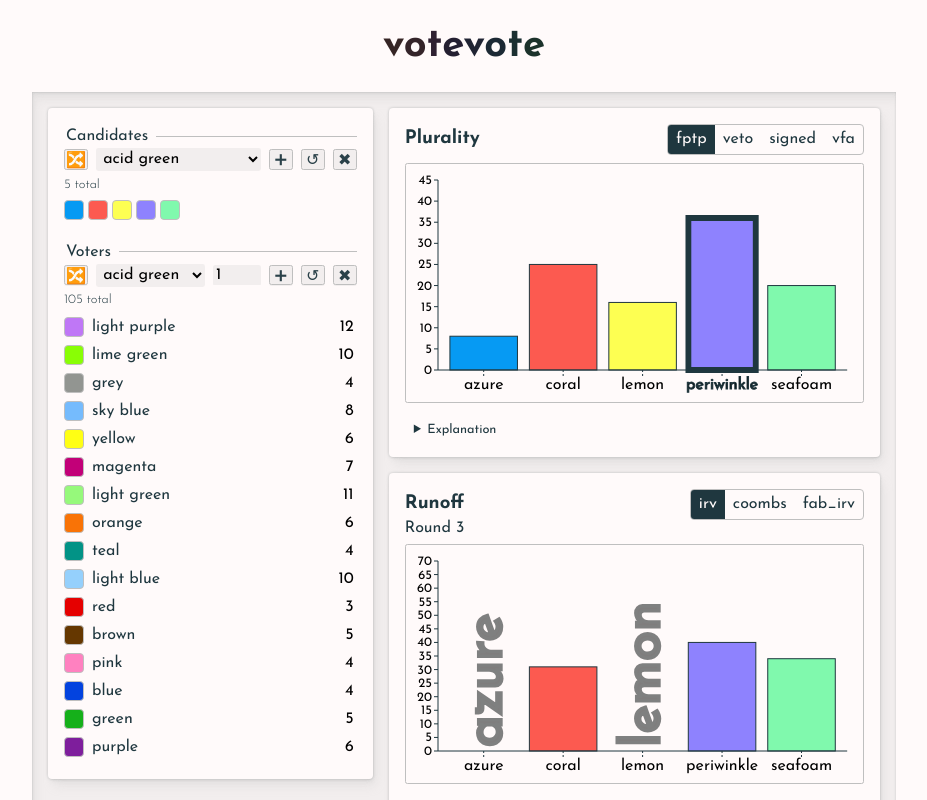
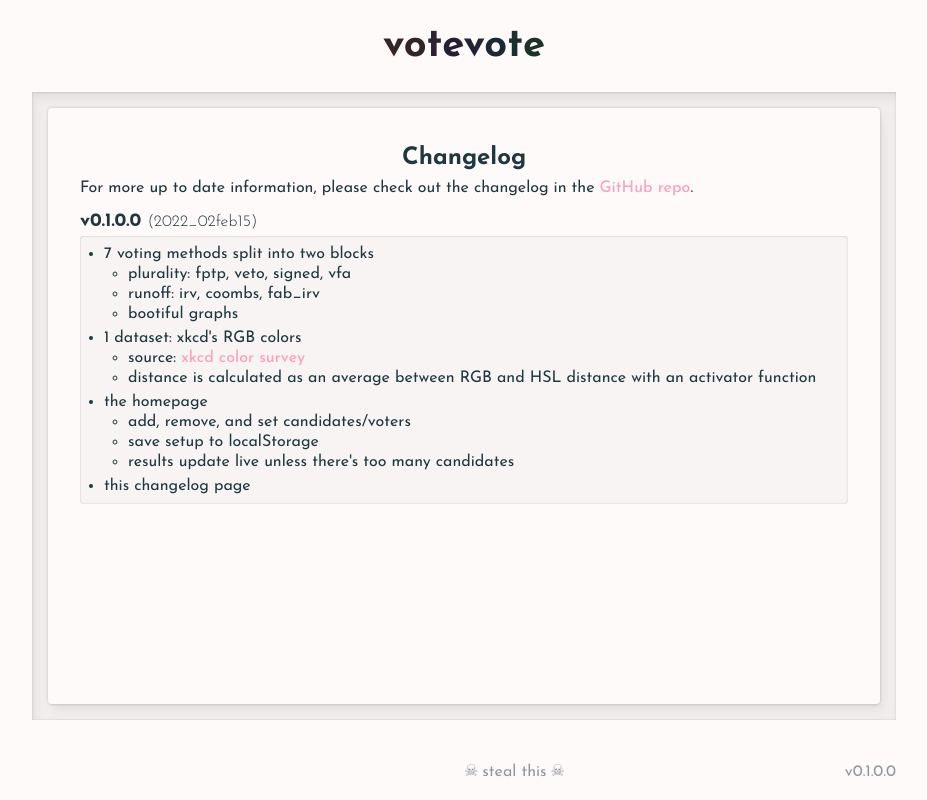
Before and after one commit to tif-calin/votevote, a React (Create React App) app: page /changelog in a window 1280 px wide. Before the commit this address led to /. Shown: the whole page, without its empty margins (176-1103 px from the left). Built offline with nearby package versions, Linux system fonts and the light colour scheme.

Commit message:
add Changelog page

```diff
--- a/src/index.tsx
+++ b/src/index.tsx
@@ -3,6 +3,7 @@ import ReactDOM from 'react-dom';
 import { BrowserRouter as Router, Navigate, Route, Routes } from 'react-router-dom';
 import Layout from './components/layout';
 import './styles/index.css';
+import { MemoizedChangelogPage } from './views/changelog';
 import { MemoizedHomePage } from './views/home';
 
 const App = () => {
@@ -11,6 +12,7 @@ const App = () => {
       <Layout>
         <Routes>
           <Route path="/" element={<MemoizedHomePage />} />
+          <Route path="/changelog" element={<MemoizedChangelogPage />} />
           <Route path="*" element={<Navigate to="/" />} />
         </Routes>
       </Layout>
--- /dev/null
+++ b/src/views/changelog/ChangelogPage.tsx
@@ -0,0 +1,122 @@
+import React from 'react';
+import styled from 'styled-components';
+import A from '../../components/A';
+
+interface Props {};
+
+const Container = styled.div`
+  display: flex;
+  flex-wrap: wrap;
+  gap: var(--padding);
+  align-items: stretch;
+
+  box-shadow: var(--shadow-inset-medium), inset 0 0 2px hsl(var(--shadow-color));
+  filter: lightness(0.5);
+  backdrop-filter: invert(0.05);
+
+  & *.island {
+    border-radius: 0.25rem;
+    background-color: var(--color-white);
+    box-shadow: var(--shadow-elevation-medium), 0 0 3px hsl(var(--shadow-color));
+  }
+
+  & > section {
+    padding: calc(2 * var(--padding));
+    width: 100%;
+
+    & > .release {
+      padding: 0.5rem calc(1.5 * var(--padding));
+      backdrop-filter: invert(0.025);
+      border-radius: 0.25rem;
+      box-shadow: var(--shadow-inset-low), inset 0 0 2px hsl(var(--shadow-color));
+    }
+
+    & ul {
+      line-height: 1.25;
+      margin-bottom: 0.25rem;
+      padding-left: calc(1.5 * var(--padding));
+    }
+
+    & a {
+      font-weight: 500;
+      color: var(--oc-pink-3);
+      text-decoration: underline;
+      text-decoration-color: rgba(var(--oc-pink-5-rgb), 0);
+
+      transition: text-decoration-color 0.1s;
+
+      &:hover {
+        color: var(--oc-pink-9);
+        text-decoration-color: var(--oc-pink-9);
+      }
+    }
+
+    & h2 {
+      width: 100%;
+      text-align: center;
+      margin: 0;
+    }
+
+    & h3 {
+      margin-top: 0.5rem;
+      width: 100%;
+
+      & > span {
+        font-size: 1rem;
+        font-weight: 300;
+
+        &::before { content: "("; }
+        &::after { content: ")"; }
+      }
+    }
+  }
+`;
+
+const ChangelogPage: React.FC<Props> = () => {
+  return (
+    <Container>
+      <section className="island">
+        <h2>Changelog</h2>
+        <p>
+          For more up to date information, please check out the changelog in the <A href="https://github.com/tif-calin/votevote/blob/main/CHANGELOG.md">GitHub repo</A>.
+        </p>
+
+        <h3>v0.1.0.0 <span>2022_02feb15</span></h3>
+        <ul className="release">
+          <li>
+            <span>7 voting methods split into two blocks</span>
+            <ul>
+              <li>plurality: fptp, veto, signed, vfa</li>
+              <li>runoff: irv, coombs, fab_irv</li>
+              <li>bootiful graphs</li>
+            </ul>
+          </li>
+          <li>
+            <span>1 dataset: xkcd's RGB colors</span>
+            <ul>
+              <li>source: <A href="https://xkcd.com/color/rgb/">xkcd color survey</A></li>
+              <li>distance is calculated as an average between RGB and HSL distance with an activator function</li>
+            </ul>
+          </li>
+          <li>
+            <span>the homepage</span>
+            <ul>
+              <li>add, remove, and set candidates/voters</li>
+              <li>save setup to localStorage</li>
+              <li>results update live unless there's too many candidates</li>
+            </ul>
+          </li>
+          <li>
+            this changelog page
+          </li>
+        </ul>
+
+
+      </section>
+    </Container>
+  );
+};
+
+const MemoizedChangelogPage = React.memo(ChangelogPage);
+export default ChangelogPage;
+export { MemoizedChangelogPage };
--- /dev/null
+++ b/src/views/changelog/index.ts
@@ -0,0 +1,4 @@
+import ChangelogPage, { MemoizedChangelogPage } from './ChangelogPage';
+
+export default ChangelogPage;
+export { MemoizedChangelogPage };
```
